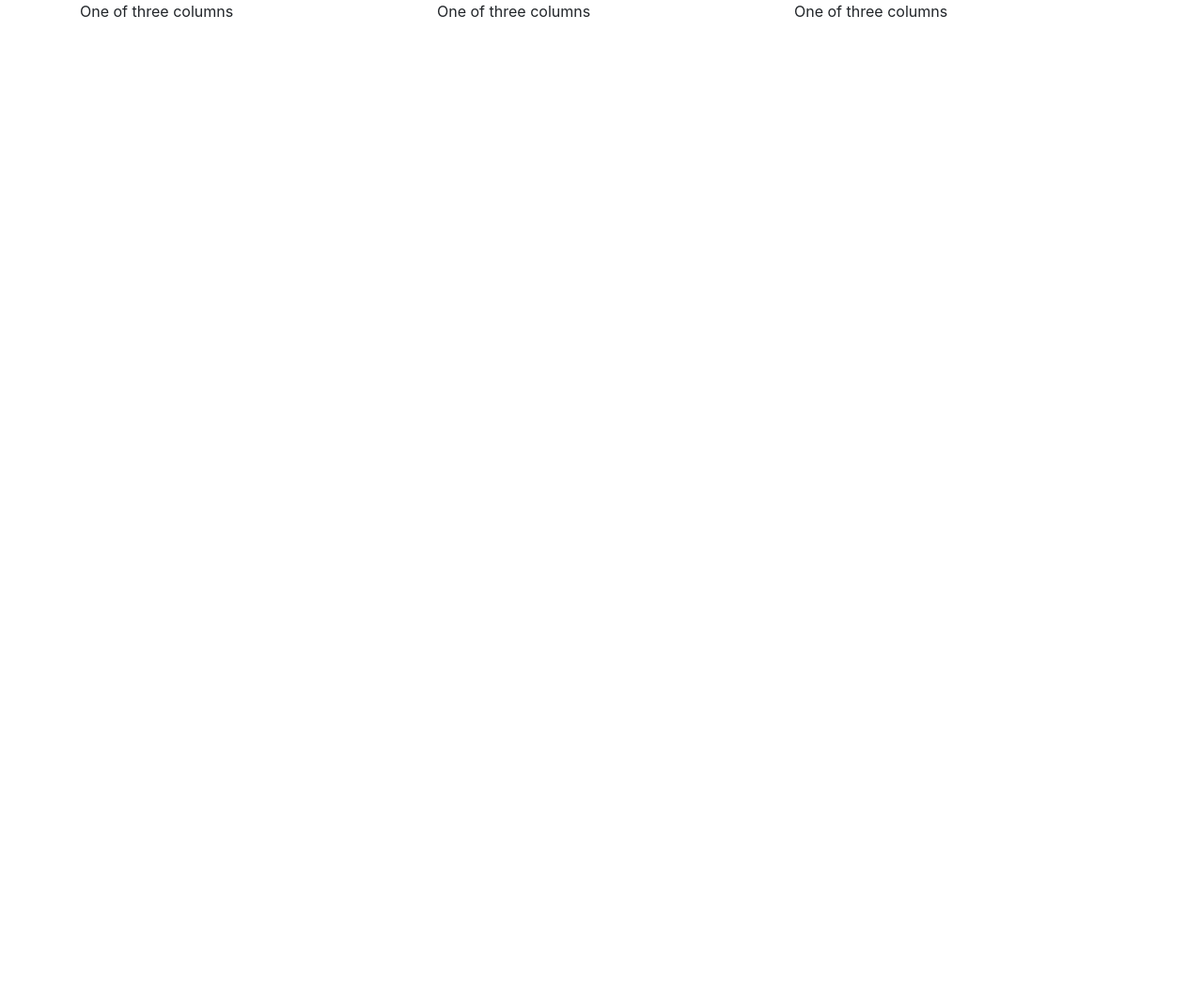
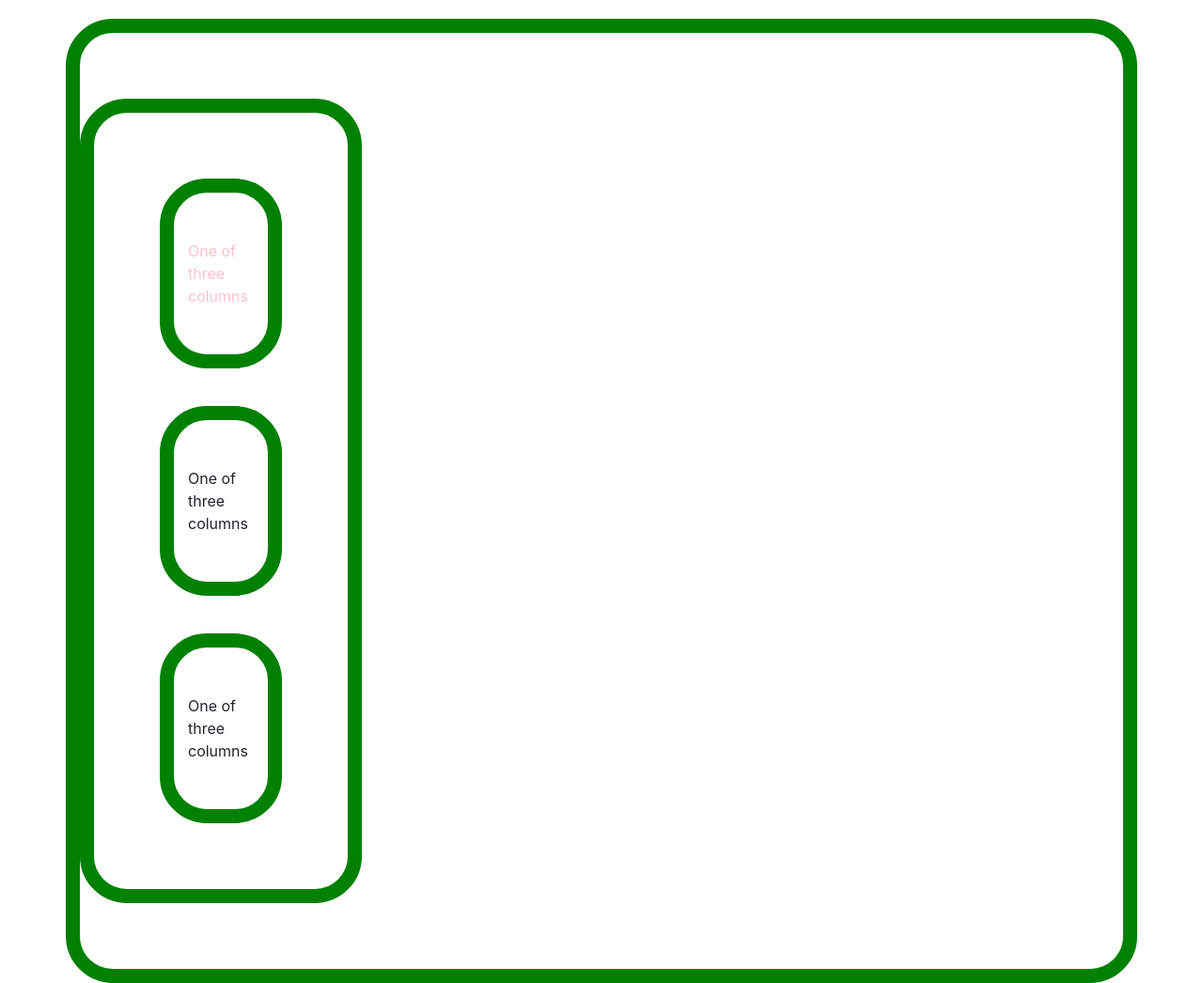
Before and after one commit to rjswallow/initialNotes, a plain HTML site: page grid.html in a window 1280 px wide. Shown: the whole page at 94% size. Before the commit the page ends 800 px from the top, so only its background shows below. Drawn offline with nearby package versions, Linux system fonts and the light colour scheme.

Commit message:
grid needs seperate styling

```diff
--- a/grid.html
+++ b/grid.html
@@ -4,6 +4,7 @@
     <head>
 
         <title>Notes</title>
+        <link rel="stylesheet" href="index.css">
         <link rel="stylesheet" href="https://maxcdn.bootstrapcdn.com/bootstrap/4.0.0/css/bootstrap.min.css" integrity="sha384-Gn5384xqQ1aoWXA+058RXPxPg6fy4IWvTNh0E263XmFcJlSAwiGgFAW/dAiS6JXm" crossorigin="anonymous">
     </head>
     <body>
--- a/index.css
+++ b/index.css
@@ -23,3 +23,7 @@
   .windmill {
       size: 50%;
   }
+
+  .colOne {
+      color: pink
+  }
```
